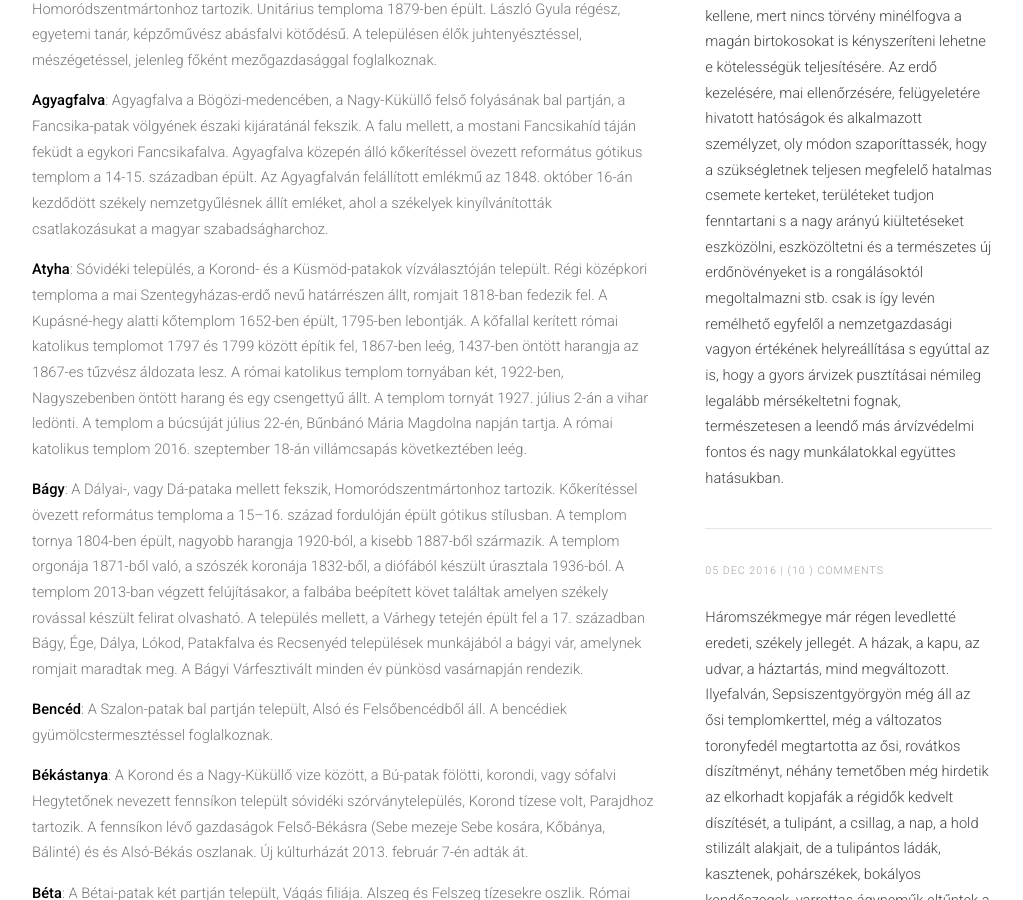
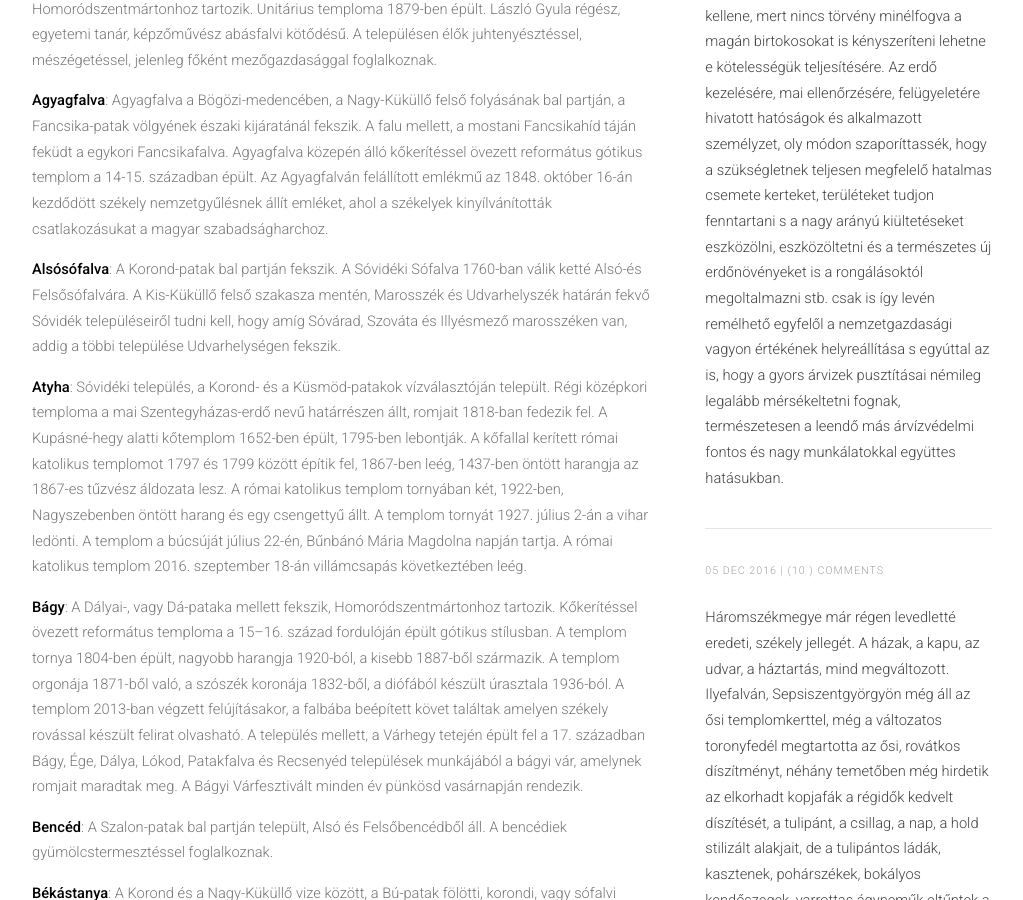
Before and after one commit to siculia/siculia.github.io, a Jekyll site: the page built from siculia-udvarhelyszek.html, in a window 1280 px wide and 900 px high, scrolled down 2066 px. Shown: the whole window, without its empty margins (128-1151 px from the left). Built offline with Jekyll 4.4.1, drawn with Linux system fonts in a browser that asks for light colours; nearby versions of some CDN libraries; library files that are not in the unit come from our copies.

Commit message:
Alsósófalva

```diff
--- a/siculia-udvarhelyszek.html
+++ b/siculia-udvarhelyszek.html
@@ -73,6 +73,7 @@ layout: default
 							<hr></hr>
 							<p style="text-align: left;"><b>Abásfalva</b>:A Nagy-Homoród mentén települt, 1913 előtt Homoródabásfalva volt a neve, Homoródszentmártonhoz tartozik. Unitárius temploma 1879-ben épült. László Gyula régész, egyetemi tanár, képzőművész abásfalvi kötődésű. A településen élők juhtenyésztéssel, mészégetéssel, jelenleg főként mezőgazdasággal foglalkoznak.</p>
 							<p style="text-align: left;"><b>Agyagfalva</b>: Agyagfalva a Bögözi-medencében, a Nagy-Küküllő felső folyásának bal partján, a Fancsika-patak völgyének északi kijáratánál fekszik. A falu mellett, a mostani Fancsikahíd táján feküdt a egykori  Fancsikafalva. Agyagfalva közepén álló kőkerítéssel övezett református gótikus templom a 14-15. században épült. Az Agyagfalván felállított emlékmű az 1848. október 16-án kezdődött székely nemzetgyűlésnek állít emléket, ahol a székelyek kinyílvánították csatlakozásukat a magyar szabadságharchoz.</p>
+							<p style="text-align: left;"><b>Alsósófalva</b>: A Korond-patak bal partján fekszik. A Sóvidéki Sófalva 1760-ban válik ketté Alsó-és Felsősófalvára. A Kis-Küküllő felső szakasza mentén, Marosszék és Udvarhelyszék határán fekvő Sóvidék településeiről tudni kell, hogy amíg Sóvárad, Szováta és Illyésmező marosszéken van, addig a többi települése Udvarhelységen fekszik.</p>
 							<p style="text-align: left;"><b>Atyha</b>: Sóvidéki település, a Korond- és a Küsmöd-patakok vízválasztóján települt. Régi középkori temploma a mai Szentegyházas-erdő nevű határrészen állt, romjait 1818-ban fedezik fel. A Kupásné-hegy alatti kőtemplom 1652-ben épült, 1795-ben lebontják. A kőfallal kerített római katolikus templomot 1797 és 1799 között építik fel, 1867-ben leég, 1437-ben öntött harangja az 1867-es tűzvész áldozata lesz. A római katolikus templom tornyában két, 1922-ben, Nagyszebenben öntött harang és egy csengettyű állt. A templom tornyát 1927. július 2-án a vihar ledönti. A templom a búcsúját július 22-én, Bűnbánó Mária Magdolna napján tartja. A római katolikus templom 2016. szeptember 18-án villámcsapás következtében leég. </p>
 							<p style="text-align: left;"><b>Bágy</b>: A Dályai-, vagy Dá-pataka mellett fekszik, Homoródszentmártonhoz tartozik. Kőkerítéssel övezett református temploma a 15–16. század fordulóján épült gótikus stílusban. A templom tornya 1804-ben épült, nagyobb harangja 1920-ból, a kisebb 1887-ből származik. A templom orgonája 1871-ből való, a szószék koronája 1832-ből, a diófából készült úrasztala 1936-ból. A templom 2013-ban végzett felújításakor, a falbába beépített követ találtak amelyen székely rovással készült felirat olvasható. A település mellett, a Várhegy tetején épült fel a 17. században Bágy, Ége, Dálya, Lókod, Patakfalva és Recsenyéd települések munkájából  a bágyi vár, amelynek romjait maradtak meg. A Bágyi Várfesztivált minden év pünkösd vasárnapján rendezik.</p>
 							<p style="text-align: left;"><b>Bencéd</b>: A Szalon-patak bal partján települt, Alsó és Felsőbencédből áll. A bencédiek gyümölcstermesztéssel foglalkoznak.</p>
```
